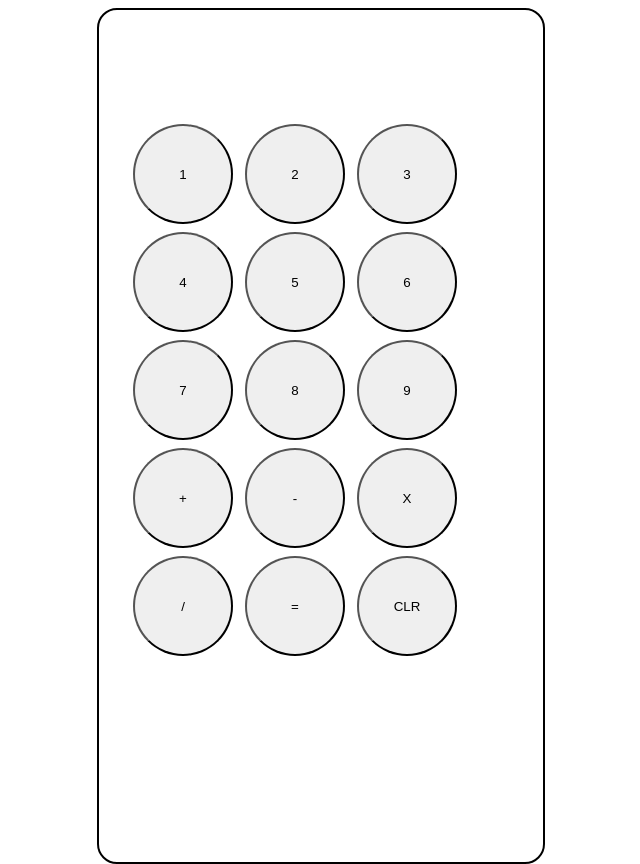
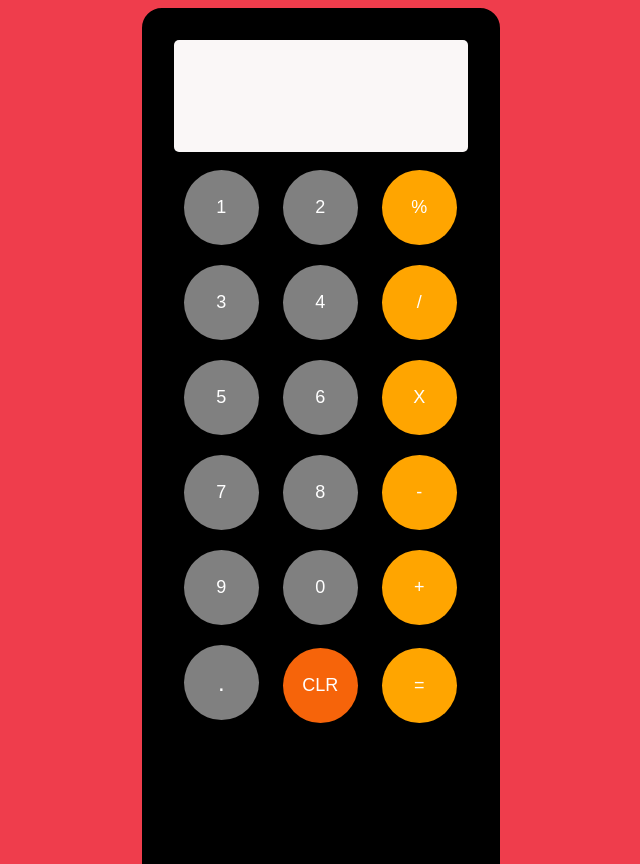
Before and after one commit to ashutoshdas1337/odin-calculator, a plain HTML site: page index.html in a window 1280 px wide. Shown: the top 864 px of the page, without its empty margins (319-959 px from the left). Drawn offline with Linux system fonts and the light colour scheme.

Commit message:
UPD:improved styling of the calculator

```diff
--- a/index.html
+++ b/index.html
@@ -5,57 +5,71 @@
     <meta name="viewport" content="width=device-width, initial-scale=1.0">
     <title>Document</title>
     <style>
-        body{}
+        body{
+            background-color: #ef3d4c;
+        }
         .calculator-body{
-            width: 30vw;
-            height: 99vh;
+            width: 23vw;
+            height: 115vh;
             border: 2px solid black;
             margin-left: auto;
             margin-right: auto;
             /* margin-top: 20vh; */
             border-radius:20px;
             padding: 30px;
+            background-color: black;
+        }
+        .body{
+            margin-top: 1vh;
         }
         button{
-            margin: 4px;
+            margin: 10px;
+            font-size: large;
+            border: none;
         }
 
     </style>
 </head>
 <body>
     <div class="calculator-body">
-        <div class="screen" style="width: 100%;height: 10vh;"></div>
+        <div class="screen" style="width: 100%;height: 14vh;background-color: rgb(250, 247, 247);border-radius: 5px;"></div>
         <div class="body">
-            <button style="width: 100px;
-            height: 100px;border-radius: 50%;">1</button>
-            <button  style="width: 100px;
-            height: 100px;border-radius: 50%;">2</button>
-            <button  style="width: 100px;
-            height: 100px;border-radius: 50%;">3</button>
-            <button  style="width: 100px;
-            height: 100px;border-radius: 50%;">4</button>
-            <button  style="width: 100px;
-            height: 100px;border-radius: 50%;">5</button>
-            <button  style="width: 100px;
-            height: 100px;border-radius: 50%;">6</button>
-            <button  style="width: 100px;
-            height: 100px;border-radius: 50%;">7</button>
-            <button  style="width: 100px;
-            height: 100px;border-radius: 50%;">8</button>
-            <button  style="width: 100px;
-            height: 100px;border-radius: 50%;">9</button>
-            <button  style="width: 100px;
-            height: 100px;border-radius: 50%;">+</button>
-            <button  style="width: 100px;
-            height: 100px;border-radius: 50%;">-</button>
-            <button  style="width: 100px;
-            height: 100px;border-radius: 50%;">X</button>
-            <button  style="width: 100px;
-            height: 100px;border-radius: 50%;">/</button>
-            <button  style="width: 100px;
-            height: 100px;border-radius: 50%;">=</button>
-            <button  style="width: 100px;
-            height: 100px;border-radius: 50%;">CLR</button>
+            <button style="width: 75px;
+            height: 75px;border-radius: 50%;background-color: grey;color: white;">1</button>
+            <button  style="width: 75px;
+            height: 75px;border-radius: 50%;background-color: grey;color: white;">2</button>
+            <button  style="width: 75px;
+            height: 75px;border-radius: 50%;background-color: orange;color: white;">%</button>
+            <button style="width: 75px;
+            height: 75px;border-radius: 50%;background-color: grey;color: white;">3</button>
+            <button  style="width: 75px;
+            height: 75px;border-radius: 50%;background-color: grey;color: white;">4</button>
+            <button style="width: 75px;
+            height: 75px;border-radius: 50%;background-color: orange;color: white;">/</button>
+            <button  style="width: 75px;
+            height: 75px;border-radius: 50%;background-color: grey;color: white;">5</button>
+            <button  style="width: 75px;
+            height: 75px;border-radius: 50%;background-color: grey;color: white;">6</button>
+            <button  style="width: 75px;
+            height: 75px;border-radius: 50%; background-color: orange;color: white;">X</button>
+            <button style="width: 75px;
+            height: 75px;border-radius: 50%;background-color: grey;color: white;">7</button>
+            <button  style="width: 75px;
+            height: 75px;border-radius: 50%;background-color: grey;color: white;">8</button>
+            <button  style="width: 75px;
+            height: 75px;border-radius: 50%;background-color: orange;color: white;">-</button>
+            <button  style="width: 75px;
+            height: 75px;border-radius: 50%;background-color: grey;color: white;">9</button>
+            <button  style="width: 75px;
+            height: 75px;border-radius: 50%;background-color: grey;color: white;">0</button>
+       <button  style="width: 75px;
+            height: 75px;border-radius: 50%;background-color: orange;color: white;">+</button>
+            <button  style="width: 75px;
+            height: 75px;border-radius: 50%;background-color: grey;color: white;font-size: x-large;">.</button>
+            <button  style="width: 75px;
+            height: 75px;border-radius: 50%;background-color: rgb(246, 100, 10);color: white;">CLR</button>
+            <button  style="width: 75px;
+            height: 75px;border-radius: 50%;background-color: orange;color: white;">=</button>
         </div>
     </div>
 </body>
```
